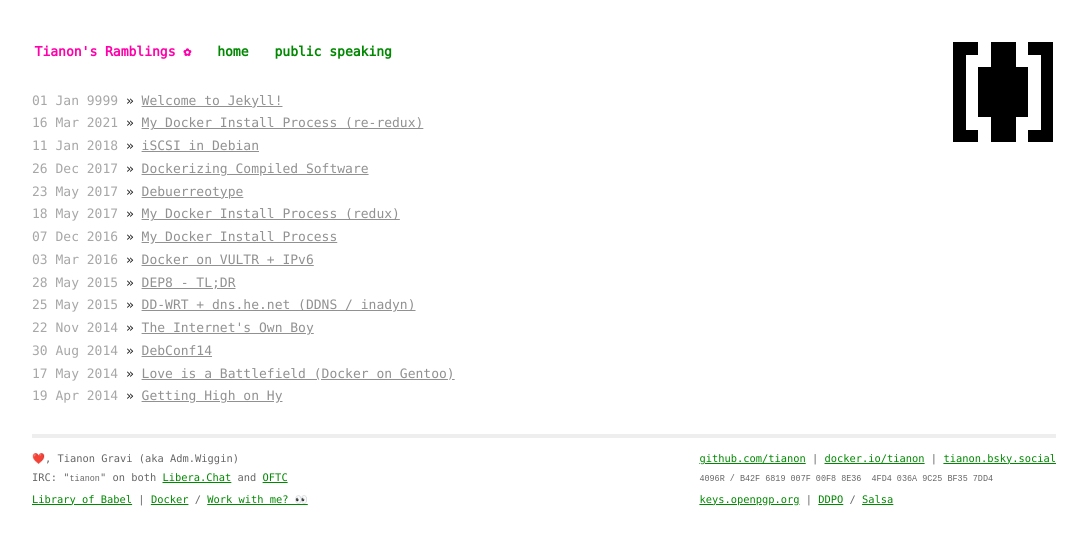
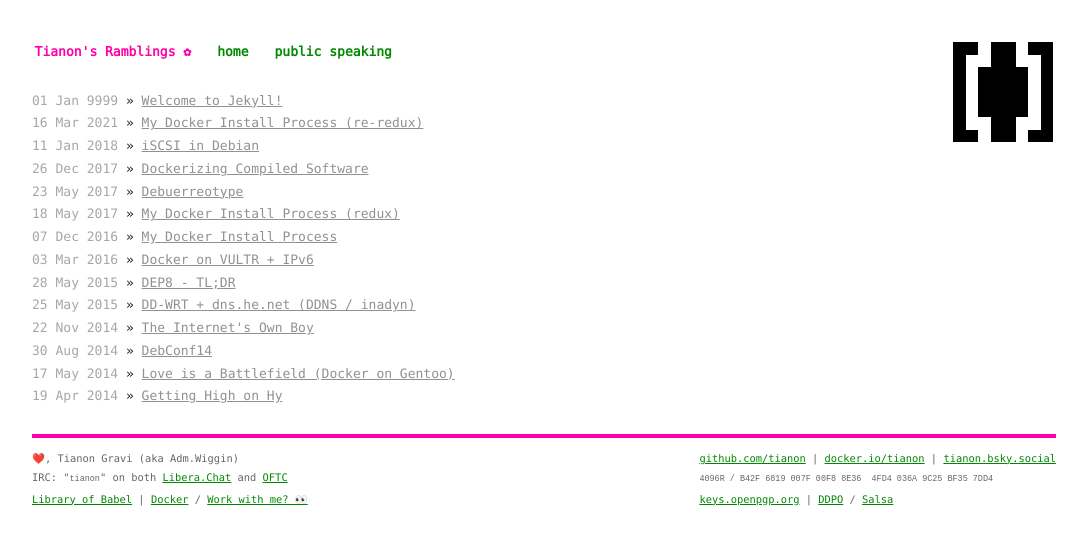
Before and after one commit to tianon/tianon.github.io, a Jekyll site: the page built from index.html, in a window 1280 px wide. Shown: the top 545 px of the page, without its empty margins (96-1183 px from the left). Built offline with Jekyll 4.4.1, drawn with Linux system fonts in a browser that asks for light colours.

Commit message:
More minor style tweaks

```diff
--- a/css/main.css
+++ b/css/main.css
@@ -61,8 +61,8 @@
 p { margin: 1em 0; }
 
 a         { color: color-mix(in srgb, var(--text-color), var(--background-color) 50%); }
-a:hover   { color: color-mix(in srgb, var(--text-color), var(--background-color) 20%) !important; }
-a:visited { color: color-mix(in srgb, var(--text-color), var(--background-color) 30%); }
+a:hover   { color: color-mix(in srgb, var(--text-color), var(--background-color) 20%); }
+/* a:visited { color: color-mix(in srgb, var(--text-color), var(--background-color) 30%); } */
 
 /* home page(s) */
 .posts {
@@ -119,7 +119,7 @@
 .footer {
 	font-size: 80%;
 	color: #666;
-	border-top: 4px solid #eee;
+	border-top: 4px solid #f0a;
 	margin-top: 2em;
 	overflow: hidden;
 }
```
